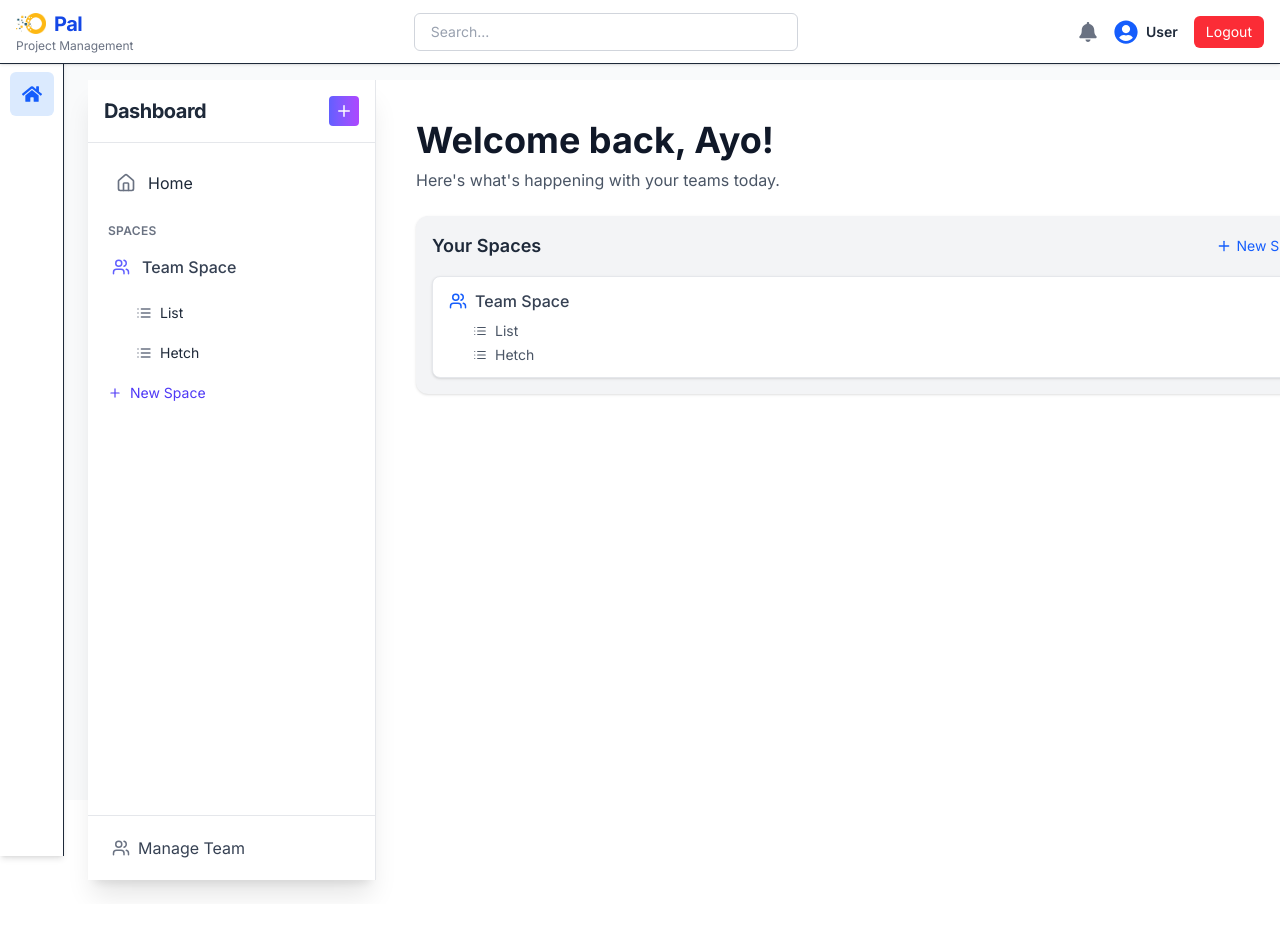
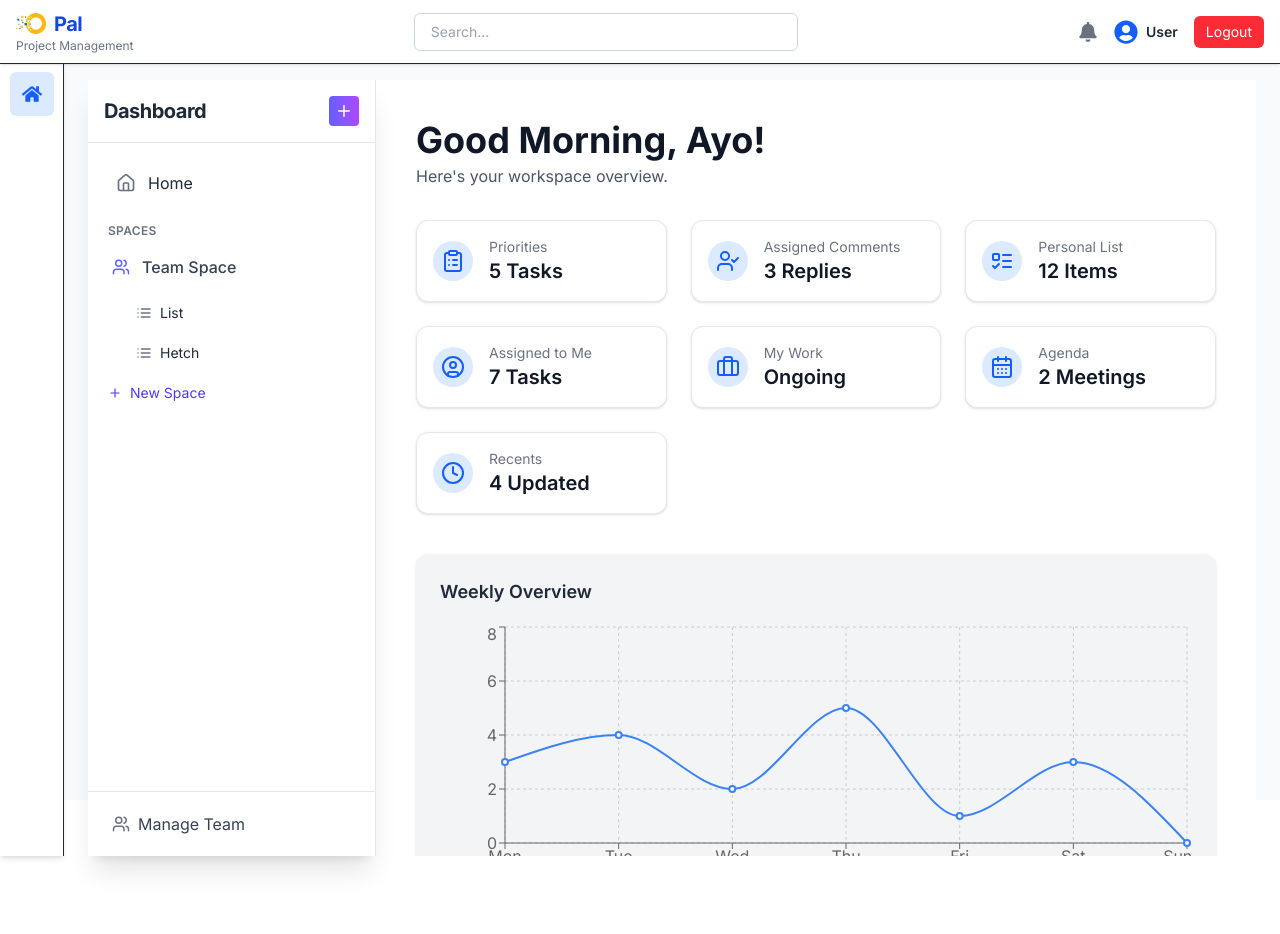
Before and after one commit to casstimmy/Project_Management, a Next.js app: page /homePage in a window 1280 px wide. Shown: the top 934 px of the page. Before the commit the page ends 904 px from the top, so only its background shows below. Built offline with nearby package versions, Linux system fonts and the light colour scheme.

Commit message:
Wipe all files from remote repo

```diff
--- a/components/auth/LoginForm.js
+++ b/components/auth/LoginForm.js
@@ -26,7 +26,7 @@ function LoginForm({ onToggle }) {
       }
 
       localStorage.setItem("token", data.token);
-      router.push("/");
+      router.push("/homePage");
     } catch {
       setError("Something went wrong");
     }
--- a/components/layout/PageLayout.js
+++ b/components/layout/PageLayout.js
@@ -7,12 +7,15 @@ export default function PageLayout({ children }) {
 
   return (
     <Layout>
-      <div className="flex h-screen w-screen bg-gray-50">
-      <Sidebar isOpen={sidebarOpen} onClose={() => setSidebarOpen(false)} />
-      <div className={`flex flex-col flex-1 transition-all duration-300 ${sidebarOpen ? "ml-64" : "ml-0"}`}>
-        <main className="">{children}</main>
+      <div className="flex h-[90%] w-full bg-gray-50">
+        {/* Fixed Sidebar */}
+        <Sidebar isOpen={sidebarOpen} onClose={() => setSidebarOpen(false)} />
+
+        {/* Main content with padding-left to offset fixed sidebar */}
+        <div className={`flex flex-col flex-1 transition-all duration-300 ${sidebarOpen ? "pl-72" : "pl-0"}`}>
+          <main className="flex-1 overflow-auto">{children}</main>
+        </div>
       </div>
-    </div>
     </Layout>
   );
 }
--- a/pages/homePage.js
+++ b/pages/homePage.js
@@ -1,54 +1,96 @@
-
+import { useEffect, useState } from "react";
 import PageLayout from "@/components/layout/PageLayout";
-import { Plus, List, Users } from "lucide-react";
-import Link from "next/link";
+import {
+  ClipboardList,
+  UserCheck,
+  ListTodo,
+  UserCircle,
+  Briefcase,
+  CalendarDays,
+  Clock,
+} from "lucide-react";
+import { LineChart, Line, CartesianGrid, XAxis, YAxis, Tooltip, ResponsiveContainer } from "recharts";
 
 export default function HomePage() {
+  const [timeOfDay, setTimeOfDay] = useState("");
+
+  useEffect(() => {
+    const hour = new Date().getHours();
+    if (hour < 12) {
+      setTimeOfDay("Morning");
+    } else if (hour < 18) {
+      setTimeOfDay("Afternoon");
+    } else {
+      setTimeOfDay("Evening");
+    }
+  }, []);
+
+  const chartData = [
+    { name: "Mon", tasks: 3 },
+    { name: "Tue", tasks: 4 },
+    { name: "Wed", tasks: 2 },
+    { name: "Thu", tasks: 5 },
+    { name: "Fri", tasks: 1 },
+    { name: "Sat", tasks: 3 },
+    { name: "Sun", tasks: 0 },
+  ];
+
   return (
     <PageLayout>
-      <div className="min-h-screen bg-white p-4 space-y-6 md:p-10">
-      {/* Top Welcome Section */}
-      <div className="space-y-2">
-        <h1 className="text-2xl md:text-4xl font-bold text-gray-900">Welcome back, Ayo!</h1>
-        <p className="text-gray-600 text-sm md:text-base">Here's what's happening with your teams today.</p>
-      </div>
-
-      {/* Spaces Section */}
-      <div className="bg-gray-100 rounded-xl p-4 shadow-sm">
-        <div className="flex justify-between items-center mb-4">
-          <h2 className="text-lg font-semibold text-gray-800">Your Spaces</h2>
-          <button className="flex items-center gap-1 text-sm text-blue-600 hover:text-blue-800">
-            <Plus size={16} /> New Space
-          </button>
+      <div className="min-h-screen bg-white p-4 md:p-10">
+        {/* Welcome Section */}
+        <div className="mb-8">
+          <h1 className="text-3xl md:text-4xl font-bold text-gray-900">
+            Good {timeOfDay}, Ayo!
+          </h1>
+          <p className="text-gray-600 text-sm md:text-base mt-1">
+            Here's your workspace overview.
+          </p>
         </div>
 
-        <div className="space-y-4">
-          {/* Team Space Card */}
-          <div className="bg-white rounded-lg shadow px-4 py-3 border border-gray-200">
-            <div className="flex items-center gap-2 text-gray-700">
-              <Users size={18} className="text-blue-600" />
-              <span className="font-medium">Team Space</span>
-            </div>
-            <div className="ml-6 mt-2 space-y-1">
-              <Link
-                href="/"
-                className="flex items-center gap-2 text-sm text-gray-600 hover:text-gray-900 hover:underline"
-              >
-                <List size={14} /> List
-              </Link>
-              <Link
-                href="/"
-                className="flex items-center gap-2 text-sm text-gray-600 hover:text-gray-900 hover:underline"
-              >
-                <List size={14} /> Hetch
-              </Link>
-            </div>
+        {/* Dashboard Grid */}
+        <div className="grid grid-cols-1 sm:grid-cols-2 lg:grid-cols-3 gap-6">
+          <DashboardCard icon={<ClipboardList />} title="Priorities" value="5 Tasks" />
+          <DashboardCard icon={<UserCheck />} title="Assigned Comments" value="3 Replies" />
+          <DashboardCard icon={<ListTodo />} title="Personal List" value="12 Items" />
+          <DashboardCard icon={<UserCircle />} title="Assigned to Me" value="7 Tasks" />
+          <DashboardCard icon={<Briefcase />} title="My Work" value="Ongoing" />
+          <DashboardCard icon={<CalendarDays />} title="Agenda" value="2 Meetings" />
+          <DashboardCard icon={<Clock />} title="Recents" value="4 Updated" />
+        </div>
+
+        {/* Weekly Overview Chart */}
+        <div className="mt-10 bg-gray-100 p-6 rounded-xl shadow">
+          <h2 className="text-lg font-semibold text-gray-800 mb-4">
+            Weekly Overview
+          </h2>
+          <div className="h-64">
+            <ResponsiveContainer width="100%" height="100%">
+              <LineChart data={chartData}>
+                <CartesianGrid strokeDasharray="3 3" />
+                <XAxis dataKey="name" />
+                <YAxis />
+                <Tooltip />
+                <Line type="monotone" dataKey="tasks" stroke="#3b82f6" strokeWidth={2} />
+              </LineChart>
+            </ResponsiveContainer>
           </div>
-
-          {/* Add more space cards here if needed */}
         </div>
       </div>
-    </div>
     </PageLayout>
   );
 }
+
+function DashboardCard({ icon, title, value }) {
+  return (
+    <div className="bg-white rounded-xl shadow p-4 flex items-center gap-4 border border-gray-200">
+      <div className="bg-blue-100 text-blue-600 p-2 rounded-full">
+        {icon}
+      </div>
+      <div>
+        <p className="text-sm text-gray-500">{title}</p>
+        <h3 className="text-xl font-semibold text-gray-900">{value}</h3>
+      </div>
+    </div>
+  );
+}
```
